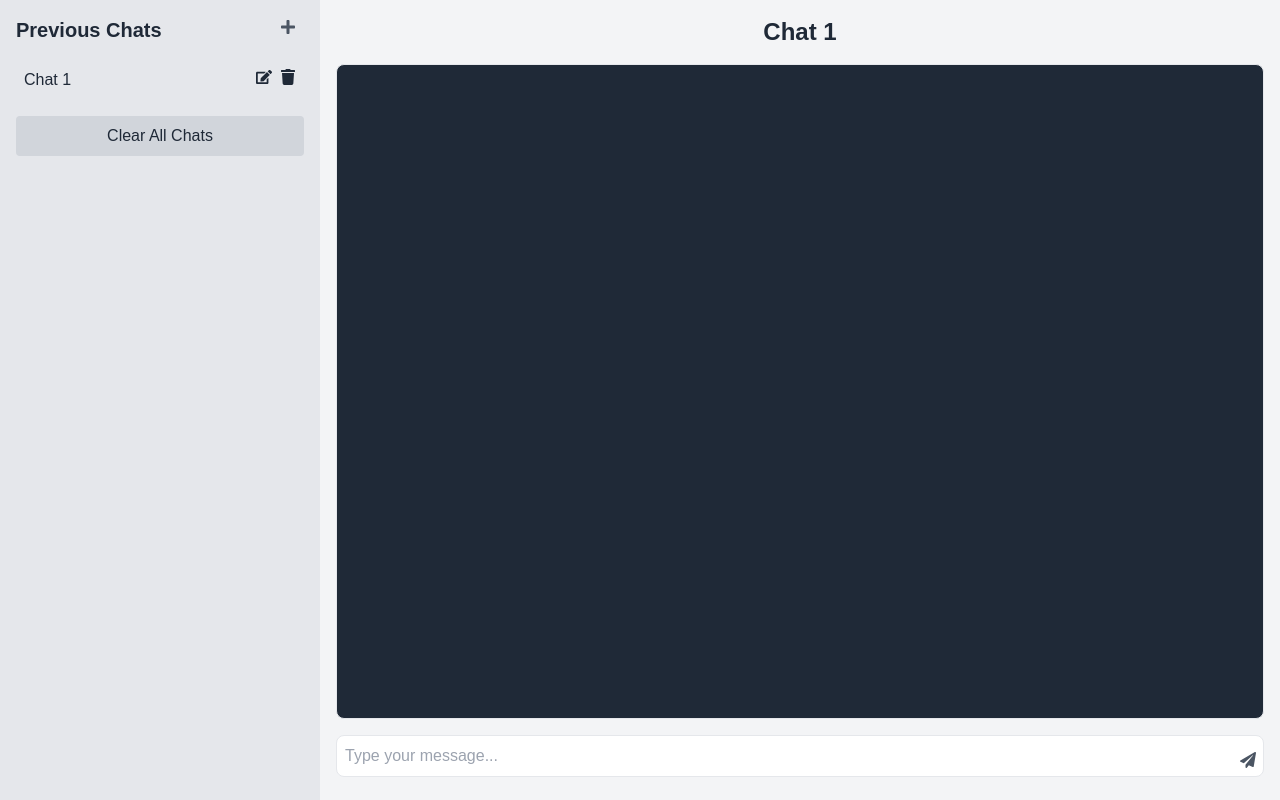
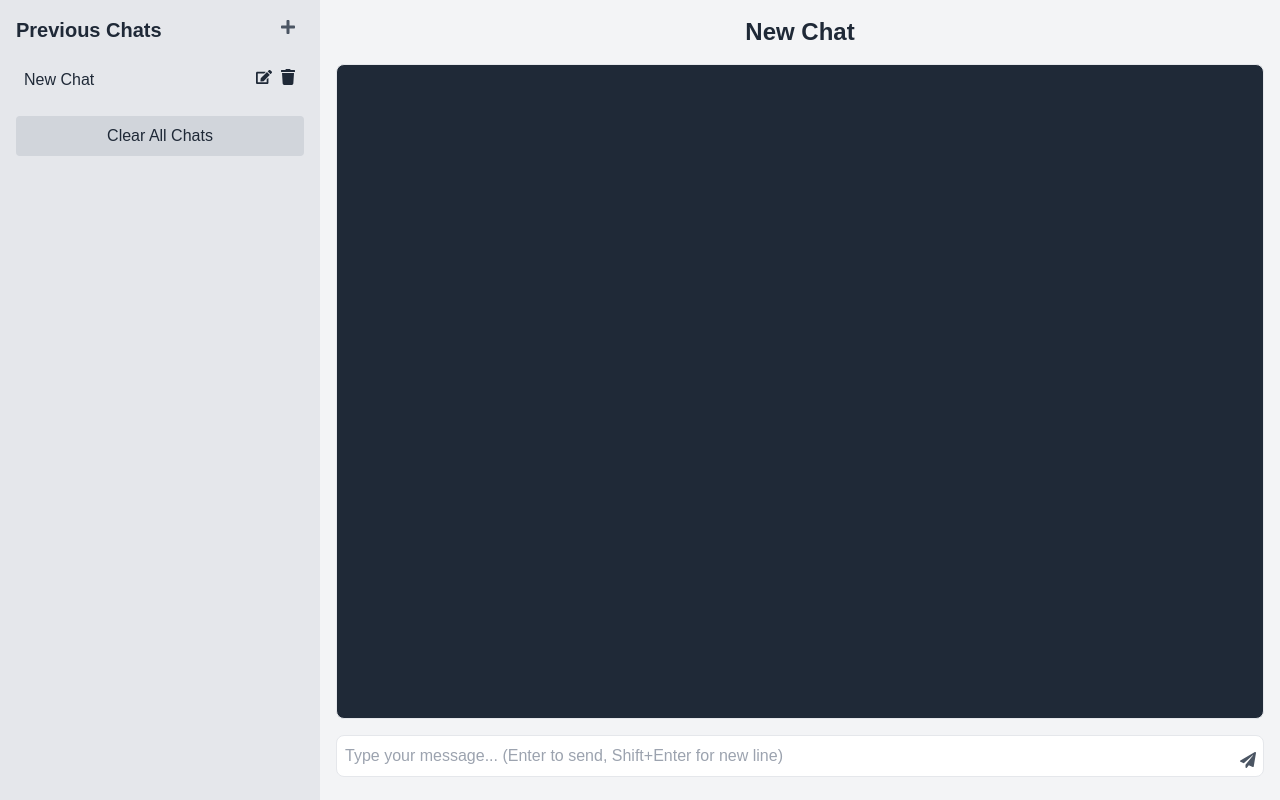
Before and after one commit to sureena888/chatbot, a Next.js app: page / in a window 1280 px wide. Built offline with nearby package versions, Linux system fonts and the light colour scheme.

Commit message:
adding changes

```diff
--- a/actions/stream-message.ts
+++ b/actions/stream-message.ts
@@ -21,7 +21,7 @@ export async function streamMessage(messages: ChatMessage[]) {
 
   (async () => {
     const { textStream } = await streamText({
-      model: openai("gpt-4o-mini"),
+      model: openai("gpt-4o"),
       messages: [{ role: "system", content: "You are a helpful assistant." }, ...messages]
     });
 
--- a/app/page.tsx
+++ b/app/page.tsx
@@ -11,9 +11,23 @@ import { docco } from 'react-syntax-highlighter/dist/esm/styles/hljs';
 import { ReactNode } from 'react';
 import { HTMLAttributes } from 'react';
 
+const defaultChat: Chat = {
+  id: 'default',
+  name: 'New Chat',
+  messages: []
+};
+
+function titleFromFirstMessage(text: string, maxLen = 40): string {
+  const trimmed = text.trim();
+  if (!trimmed) return 'New Chat';
+  const firstLine = trimmed.split(/\n/)[0].trim();
+  if (firstLine.length <= maxLen) return firstLine;
+  return firstLine.slice(0, maxLen).trim() + '…';
+}
+
 export default function Home() {
-  const [chats, setChats] = useState<Chat[]>([]);
-  const [currentChat, setCurrentChat] = useState<Chat | null>(null);
+  const [chats, setChats] = useState<Chat[]>(() => [defaultChat]);
+  const [currentChat, setCurrentChat] = useState<Chat | null>(() => defaultChat);
   const [editingChatId, setEditingChatId] = useState<string | null>(null);
   const [isMobile, setIsMobile] = useState(false);
 
@@ -22,21 +36,13 @@ export default function Home() {
     if (savedChats) {
       try {
         const parsedChats = JSON.parse(savedChats);
-        setChats(parsedChats);
-        // Set the latest chat as the current chat
         if (parsedChats.length > 0) {
+          setChats(parsedChats);
           setCurrentChat(parsedChats[parsedChats.length - 1]);
-        }
-        else {
-          createNewChat();
         }
       } catch (error) {
         console.error('Error parsing saved chats:', error);
-        createNewChat();
       }
-    }
-    else {
-      createNewChat();
     }
   }, []);
 
@@ -73,13 +79,15 @@ export default function Home() {
     setCurrentChat(newChat);
   };
 
-  const handleSubmit = async (e: React.FormEvent) => {
+  const handleSubmit = async (e: React.FormEvent | React.KeyboardEvent) => {
     e.preventDefault();
     if (!input.trim() || streaming || !currentChat) return;
 
     const newUserMessage: ChatMessage = { id: currentChat.messages.length, role: 'user', content: input };
+    const isFirstMessage = currentChat.messages.length === 0;
     const updatedChat = {
       ...currentChat,
+      name: isFirstMessage ? titleFromFirstMessage(input) : currentChat.name,
       messages: [...currentChat.messages, newUserMessage]
     };
     setCurrentChat(updatedChat);
@@ -132,22 +140,26 @@ export default function Home() {
     setChats(prevChats => {
       const updatedChats = prevChats.filter(chat => chat.id !== chatId);
       if (currentChat?.id === chatId) {
-        // If the deleted chat was the current one, set the new current chat
-        const newCurrentChat = updatedChats[updatedChats.length - 1] || null;
+        const newCurrentChat = updatedChats[updatedChats.length - 1]
+          ?? { id: 'default', name: 'New Chat', messages: [] };
         setCurrentChat(newCurrentChat);
+        if (updatedChats.length === 0) {
+          return [newCurrentChat];
+        }
       }
       return updatedChats;
     });
   };
 
   const clearAllChats = () => {
-    setChats([]);
-    setCurrentChat(null);
+    const newDefault: Chat = { id: 'default', name: 'New Chat', messages: [] };
+    setChats([newDefault]);
+    setCurrentChat(newDefault);
     localStorage.removeItem('chats');
   };
 
   return (
-    <div className="flex flex-col md:flex-row min-h-screen bg-gray-100 text-gray-800">
+    <div className="flex flex-col md:flex-row h-screen min-h-screen overflow-hidden bg-gray-100 text-gray-800">
       {(sidebarOpen || !isMobile) && (
         <aside className={`${isMobile ? 'fixed inset-0 z-50 sidebar-animation' : 'w-1/4'} bg-gray-200 p-4`}>
           <div className="flex items-center justify-between mb-4">
@@ -232,11 +244,11 @@ export default function Home() {
           <FaBars size={24} />
         </button>
       )}
-      <main className="flex-1 flex flex-col p-4">
-        <h2 className="text-2xl font-bold text-center mb-4">
+      <main className="flex-1 flex flex-col min-h-0 p-4">
+        <h2 className="text-2xl font-bold text-center mb-4 flex-shrink-0">
           {currentChat ? currentChat.name : 'New Chat'}
         </h2>
-        <div className="flex-1 bg-gray-800 border rounded-lg p-4 overflow-y-auto">
+        <div className="flex-1 min-h-0 bg-gray-800 border rounded-lg p-4 overflow-y-auto">
           {currentChat?.messages.map((message) => (
             <div key={message.id} className={`mb-4 ${message.role === 'user' ? 'text-right' : 'text-left'}`}>
               <div className={`inline-block p-2 rounded-lg ${
@@ -277,10 +289,10 @@ export default function Home() {
           ))}
           <div ref={chatEndRef} />
         </div>
-        <form onSubmit={handleSubmit} className="mt-4 relative">
+        <form onSubmit={handleSubmit} className="mt-4 relative flex-shrink-0">
           <TextareaAutosize
             className="border rounded-lg w-full p-2 pr-10 resize-none text-black bg-white"
-            placeholder="Type your message..."
+            placeholder="Type your message... (Enter to send, Shift+Enter for new line)"
             minRows={1}
             maxRows={isMobile ? 3 : 5}
             value={input}
```
